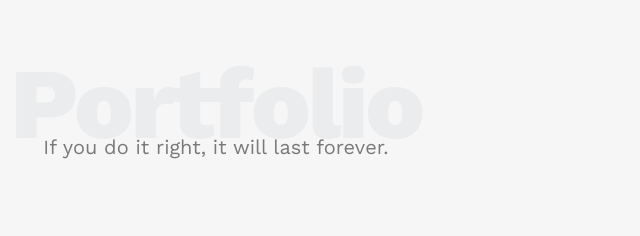
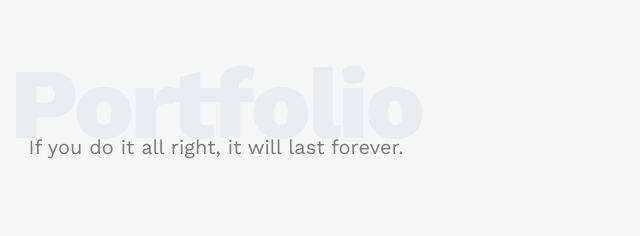
Before and after one commit to Abdulrahman-Al-Nahdi/HTML-CSS-Design-One, a plain HTML site: page index.html in a window 1280 px wide. Shown: the part 1940-2176 px from the top of the page, 424-1064 px from the left. Drawn offline with nearby package versions, Linux system fonts and the light colour scheme.

Commit message:
add new feature

```diff
--- a/index.html
+++ b/index.html
@@ -125,7 +125,7 @@
      <div class="portfolio" id="portfolio">
         <div class="container">
             <h1 class="special-heading">Portfolio</h1>
-            <p>If you do it right, it will last forever.</p>
+            <p>If you do it all right, it will last forever.</p>
             <div class="portfolio-content">
                 <div class="col">
                     <img src="Image/portfolio-1.jpg" alt="">
```
